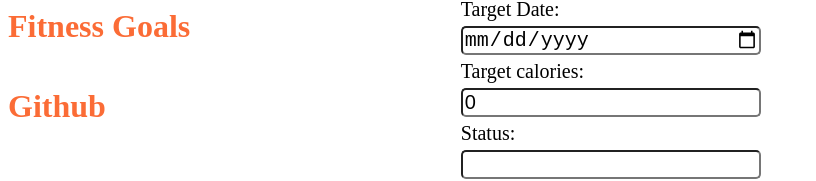
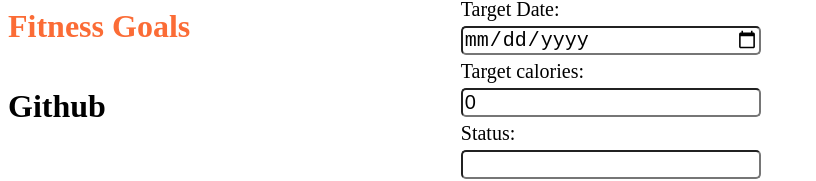
Before and after one commit to syedmustassim/fitness-tracker, a React (Vite) app: page /fitness in a window 1280 px wide. Shown: the part 261-442 px from the top of the page, without its empty margins (0-816 px from the left). Built offline with nearby package versions, Linux system fonts and the light colour scheme; no server answers.

Commit message:
fix: link style

```diff
--- a/src/components/Sidebar.jsx
+++ b/src/components/Sidebar.jsx
@@ -15,7 +15,7 @@ const Sidebar = () => {
             <h1><NavLink to="/food" className={isLinkActive("/food") ? "active-link" : "inactive-link"}>Food</NavLink></h1>
             <h1><NavLink to="/exercise" className={isLinkActive("/exercise") ? "active-link" : "inactive-link"}>Exercise</NavLink></h1>
             <h1><NavLink to="/fitness" className={isLinkActive("/fitness") ? "active-link" : "inactive-link"}>Fitness Goals</NavLink></h1>
-            <h1><NavLink to="https://github.com/syedmustassim/fitness-tracker" className={isLinkActive("/fitness") ? "active-link" : "inactive-link"}>Github</NavLink></h1>
+            <h1><NavLink to="https://github.com/syedmustassim/fitness-tracker" className="inactive-link">Github</NavLink></h1>
         </div>
     )
 }
```
